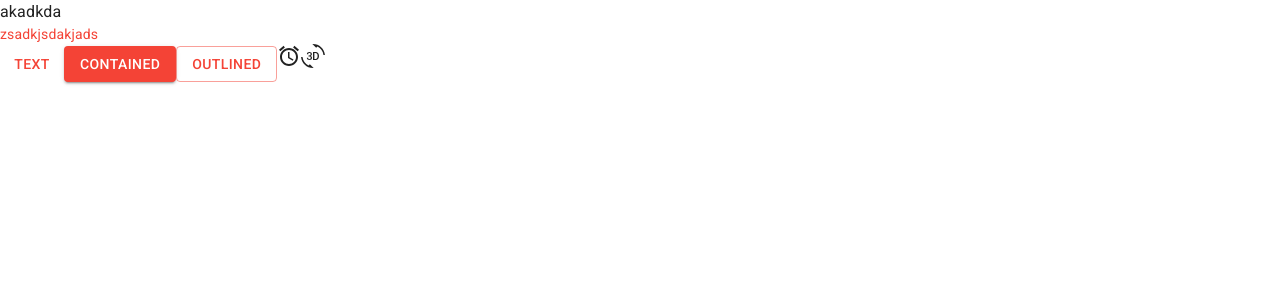
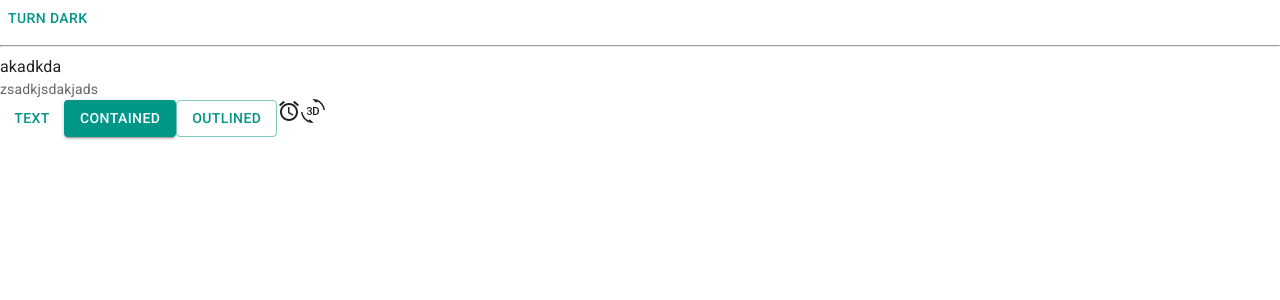
Before and after one commit to duysong435/trello-web-clone, a React (Vite) app: page / in a window 1280 px wide. Shown: the top 300 px of the page. Built offline with nearby package versions, Linux system fonts and the light colour scheme.

Commit message:
drak mode mui

```diff
--- a/src/App.jsx
+++ b/src/App.jsx
@@ -2,12 +2,30 @@
 import AccessAlarmIcon from '@mui/icons-material/AccessAlarm'
 import ThreeDRotation from '@mui/icons-material/ThreeDRotation'
 import Typography from '@mui/material/Typography'
+import {
+  useColorScheme
+} from '@mui/material/styles'
+
+function ModeToggle() {
+  const { mode, setMode } = useColorScheme()
+  return (
+    <Button
+      onClick={() => {
+        setMode(mode === 'light' ? 'dark' : 'light')
+      }}
+    >
+      {mode === 'light' ? 'Turn dark' : 'Turn light'}
+    </Button>
+  )
+}
 
 function App() {
 
 
   return (
     <>
+      <ModeToggle />
+      <hr />
       <div>akadkda</div>
 
       <Typography variant='body2' color={'text.secondary'}>zsadkjsdakjads</Typography>
--- a/src/main.jsx
+++ b/src/main.jsx
@@ -2,14 +2,14 @@
 import ReactDOM from 'react-dom/client'
 import App from './App.jsx'
 import CssBaseline from '@mui/material/CssBaseline'
-import { ThemeProvider } from '@mui/material/styles'
+import { Experimental_CssVarsProvider as CssVarsProvider } from '@mui/material/styles'
 import theme from './theme'
 
 ReactDOM.createRoot(document.getElementById('root')).render(
   <React.StrictMode>
-    <ThemeProvider theme={theme}>
+    <CssVarsProvider theme={theme}>
       <CssBaseline />
       <App />
-    </ThemeProvider>
+    </CssVarsProvider>
   </React.StrictMode>
 )
--- a/src/theme.js
+++ b/src/theme.js
@@ -1,23 +1,24 @@
-import { createTheme } from '@mui/material/styles'
-import { red } from '@mui/material/colors'
+import { experimental_extendTheme as extendTheme } from '@mui/material/styles'
+import { teal, deepOrange, cyan, orange } from '@mui/material/colors'
 
 // Create a theme instance.
-const theme = createTheme({
-  palette: {
-    mode: 'light',
-    primary: {
-      main: red[500]
+const theme = extendTheme({
+  colorSchemes: {
+    light: {
+      palette: {
+        primary: teal,
+        secondary: deepOrange
+      }
     },
-    secondary: {
-      main: '#19857b'
-    },
-    error: {
-      main: red.A400
-    },
-    text: {
-      secondary: red[500]
+    dark: {
+      palette: {
+        primary: cyan,
+        secondary: orange
+
+      }
     }
   }
+  // ...other properties
 })
 
 export default theme
```
